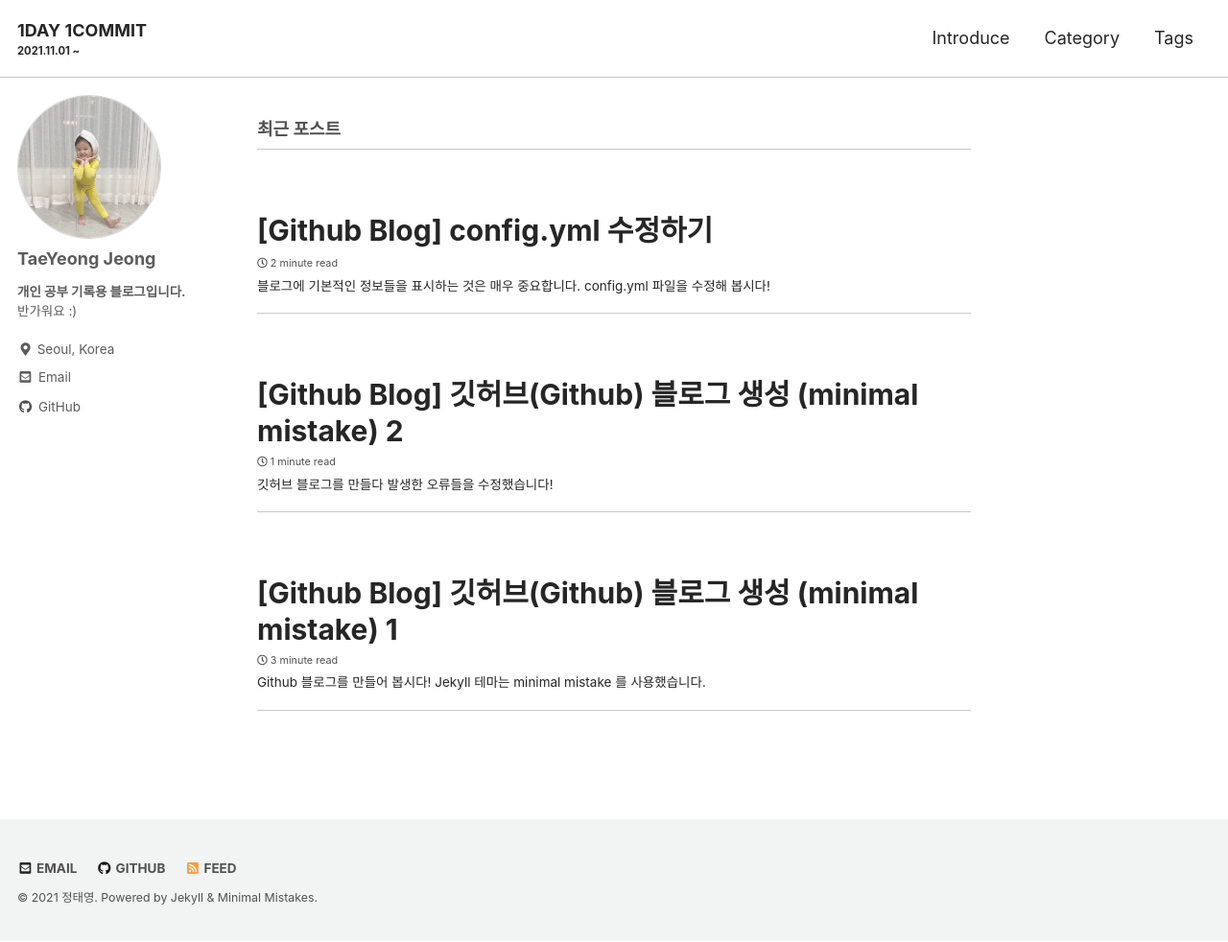
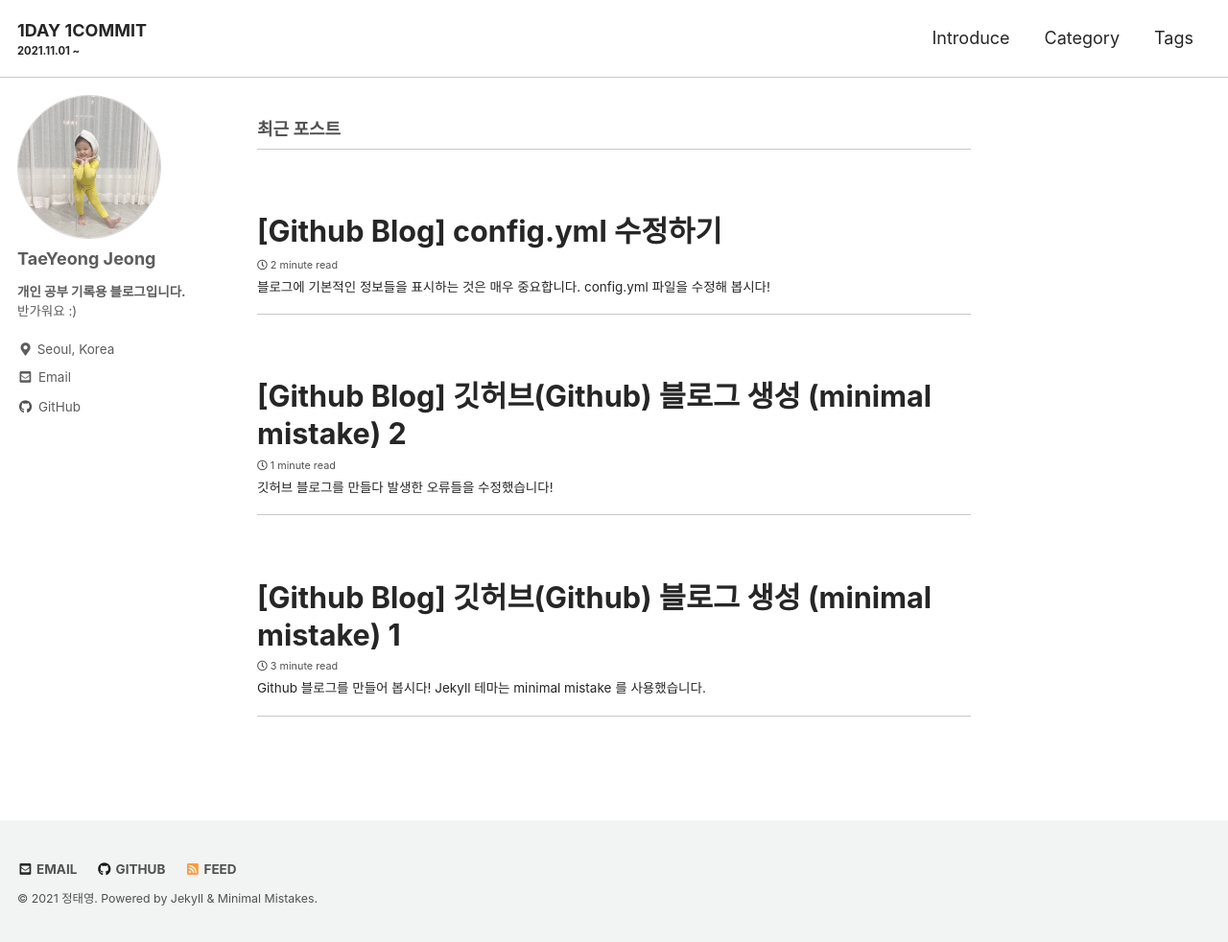
Before and after one commit to dev-taeyeong/test-blog, a Jekyll site: the page built from index.html, in a window 1280 px wide and 982 px high. Shown: the whole window at 96% size. Built offline with Jekyll 4.4.1, drawn with Linux system fonts in a browser that asks for light colours; cached includes are drawn as plain includes; the list of posts is cut into pages by our own code.

Commit message:
최근 포스트 게시물 제목 수정 - _archive.scss 에서 .archive__item-title 에서 수정 가능

```diff
--- a/_sass/minimal-mistakes/_archive.scss
+++ b/_sass/minimal-mistakes/_archive.scss
@@ -45,6 +45,7 @@
 
 .archive__item-title {
   margin-bottom: 0.25em;
+  font-size: 1.7em;
   font-family: $sans-serif-narrow;
   line-height: initial;
   overflow: hidden;
--- a/_sass/minimal-mistakes/skins/_default.scss
+++ b/_sass/minimal-mistakes/skins/_default.scss
@@ -14,9 +14,9 @@
 //   color: #262626;
 // }
 
-.archive__item-title {
-  font-size: 30px;
-}
+// .archive__item-title {
+//   font-size: 30px;
+// }
 
 .archive__item-title a,
 .archive__item-title a:visited,
```
